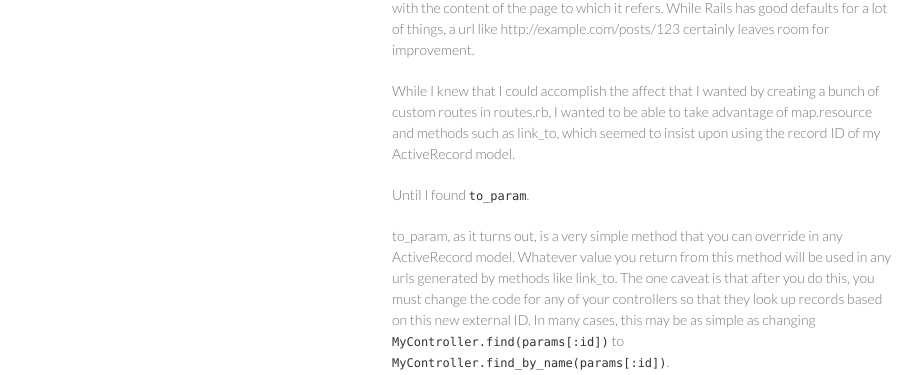
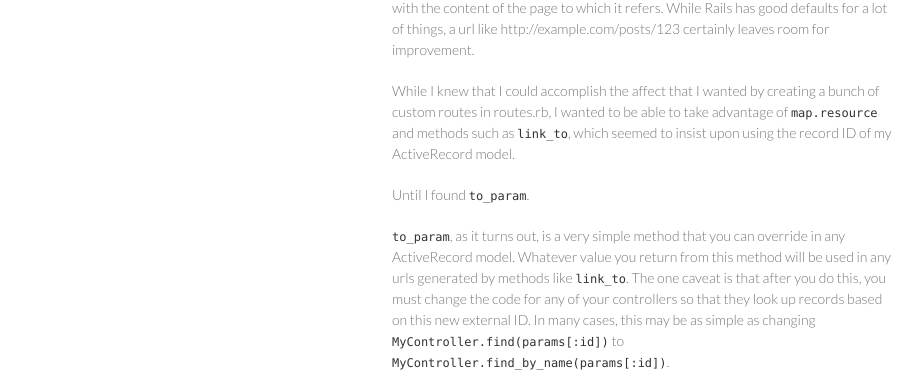
Before and after one commit to amanda-mitchell/fallingcanbedeadly.com, a Jekyll site: the page built from _posts/2010-08-17-customized-urls-in-rails-with-to-param.html, in a window 1280 px wide. Shown: the part 266-641 px from the top of the page, without its empty margins (178-1101 px from the left). Built offline with Jekyll 4.4.1, drawn with Linux system fonts in a browser that asks for light colours.

```diff
--- a/_posts/2010-08-17-customized-urls-in-rails-with-to-param.html
+++ b/_posts/2010-08-17-customized-urls-in-rails-with-to-param.html
@@ -6,8 +6,8 @@ layout: post
 
 <p>I recently moved from SubText to a tiny little (incomplete!) blog engine that I wrote for myself in Rails. While working on it, I was also reading a little bit about SEO; one of the concepts expressed was that each url on your site should have something to do with the content of the page to which it refers. While Rails has good defaults for a lot of things, a url like http://example.com/posts/123 certainly leaves room for improvement.</p>
 
-<p>While I knew that I could accomplish the affect that I wanted by creating a bunch of custom routes in routes.rb, I wanted to be able to take advantage of map.resource and methods such as link_to, which seemed to insist upon using the record ID of my ActiveRecord model.</p>
+<p>While I knew that I could accomplish the affect that I wanted by creating a bunch of custom routes in routes.rb, I wanted to be able to take advantage of <code>map.resource</code> and methods such as <code>link_to</code>, which seemed to insist upon using the record ID of my ActiveRecord model.</p>
 
 <p>Until I found <code>to_param</code>.</p>
 
-<p>to_param, as it turns out, is a very simple method that you can override in any ActiveRecord model. Whatever value you return from this method will be used in any urls generated by methods like link_to. The one caveat is that after you do this, you must change the code for any of your controllers so that they look up records based on this new external ID. In many cases, this may be as simple as changing <code>MyController.find(params[:id])</code> to <code>MyController.find_by_name(params[:id])</code>.</p>
+<p><code>to_param</code>, as it turns out, is a very simple method that you can override in any ActiveRecord model. Whatever value you return from this method will be used in any urls generated by methods like <code>link_to</code>. The one caveat is that after you do this, you must change the code for any of your controllers so that they look up records based on this new external ID. In many cases, this may be as simple as changing <code>MyController.find(params[:id])</code> to <code>MyController.find_by_name(params[:id])</code>.</p>
```
Also changed, not shown: _posts/2010-08-17-rewrite-history-with-git-filter-branch.html (added, +7 -0 lines).
